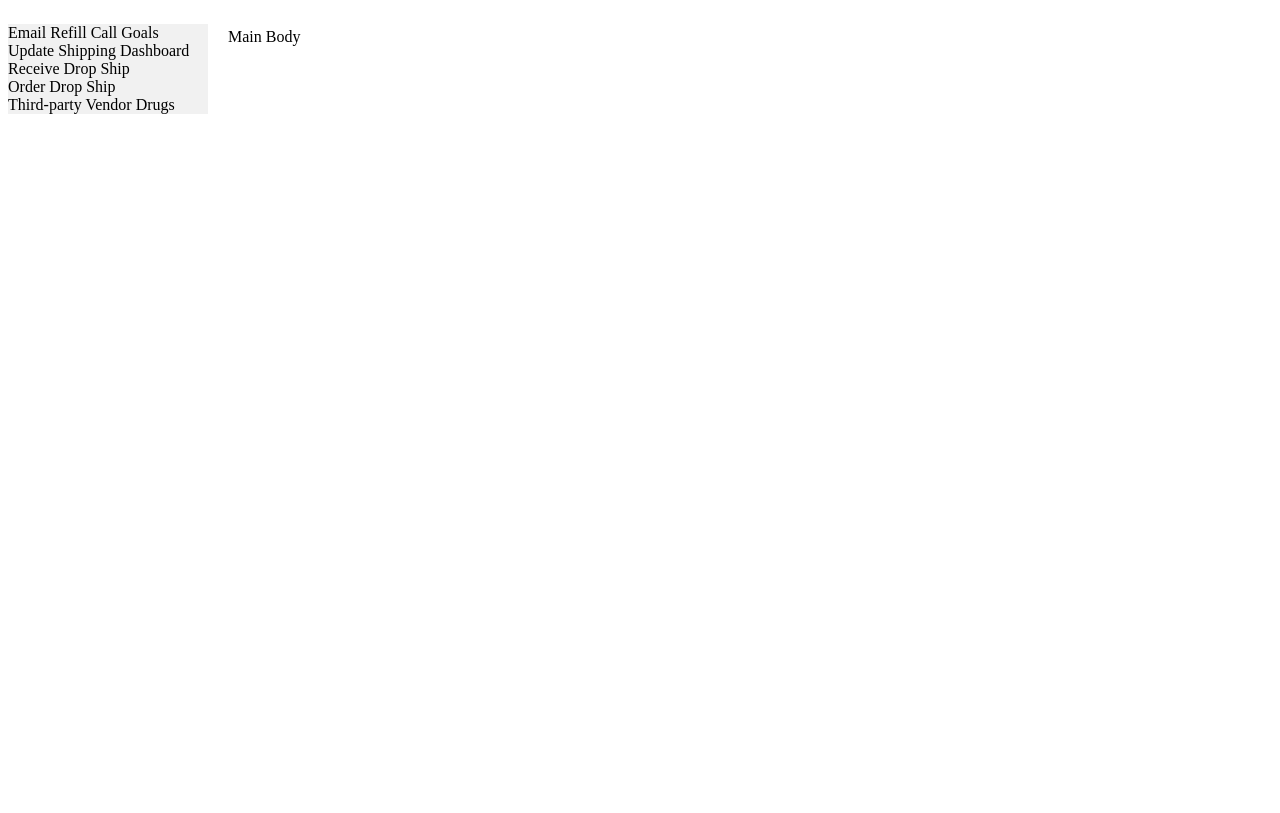
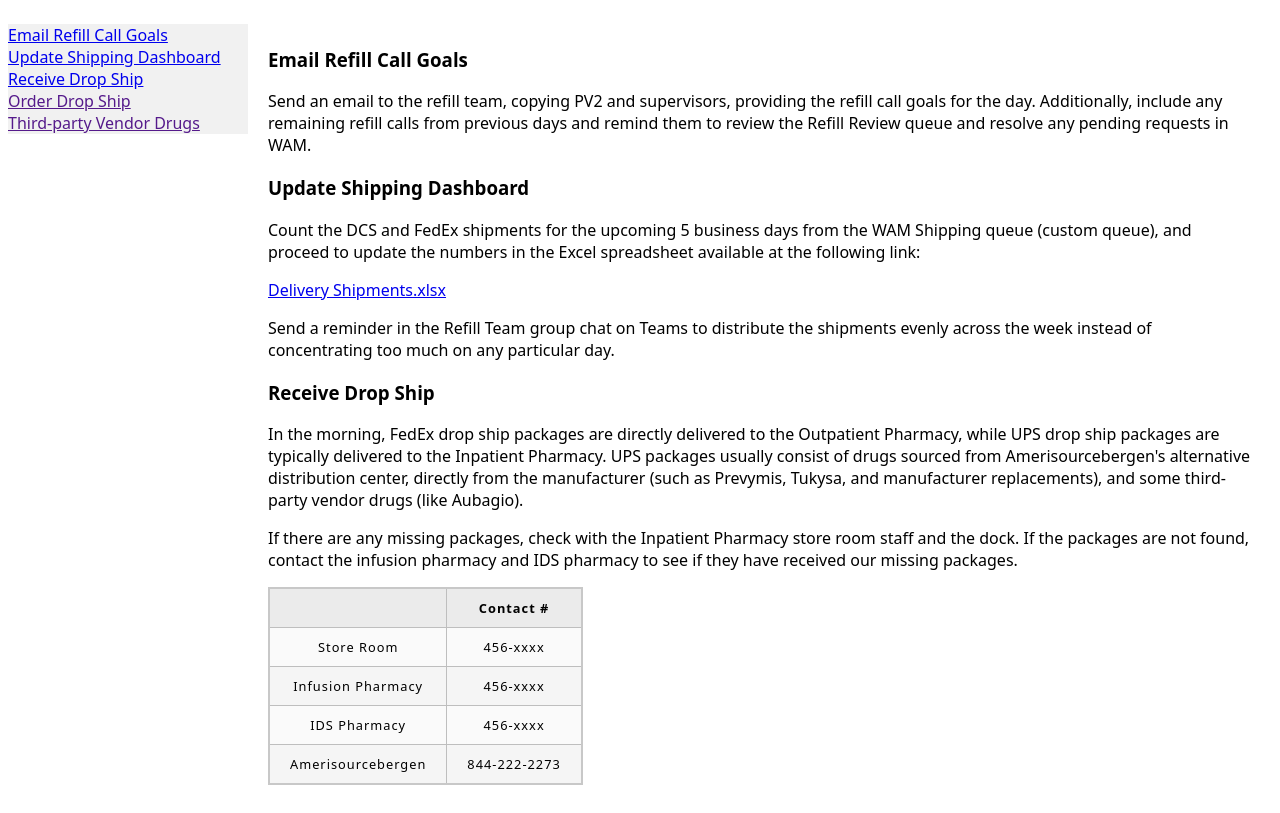
Before and after one commit to michael-hoang/pharmacy-tasks, a plain HTML site: page index.html in a window 1280 px wide. Drawn offline with Linux system fonts and the light colour scheme.

Commit message:
Add main content

```diff
--- a/css/style.css
+++ b/css/style.css
@@ -1,9 +1,13 @@
+html {
+    font-family: system-ui, "Segoe UI", Roboto, Helvetica, Arial, sans-serif, "Apple Color Emoji", "Segoe UI Emoji", "Segoe UI Symbol";
+}
+
 .container {
     display: flex;
 }
 
 .main-content {
-    margin-left: 200px;
+    margin-left: 240px;
     padding: 20px;
 }
 
@@ -14,5 +18,33 @@
     list-style-type: none;
     padding: 0;
     position: fixed;
-    width: 200px;
+    width: 240px;
 }
+
+table {
+    border-collapse: collapse;
+    border: 2px solid rgb(200,200,200);
+    letter-spacing: 1px;
+    font-size: 0.8rem;
+  }
+
+  td, th {
+    border: 1px solid rgb(190,190,190);
+    padding: 10px 20px;
+  }
+
+  th {
+    background-color: rgb(235,235,235);
+  }
+
+  td {
+    text-align: center;
+  }
+
+  tr:nth-child(even) td {
+    background-color: rgb(250,250,250);
+  }
+
+  tr:nth-child(odd) td {
+    background-color: rgb(245,245,245);
+  }
--- a/index.html
+++ b/index.html
@@ -11,15 +11,90 @@
   <div class="container">
     <aside>
       <ul id="sidebar">
-        <li>Email Refill Call Goals</li>
-        <li>Update Shipping Dashboard</li>
-        <li>Receive Drop Ship</li>
-        <li>Order Drop Ship</li>
-        <li>Third-party Vendor Drugs</li>
+        <a href="#refill-call-goals">
+          <li class="sidebar-items">Email Refill Call Goals</li>
+        </a>
+        <a href="#shipping-dashboard">
+          <li class="sidebar-items">Update Shipping Dashboard</li>
+        </a>
+        <a href="#receive-drop-ship">
+          <li class="sidebar-items">Receive Drop Ship</li>
+        </a>
+        <a href="">
+          <li class="sidebar-items">Order Drop Ship</li>
+        </a>
+        <a href="">
+          <li class="sidebar-items">Third-party Vendor Drugs</li>
+        </a>
       </ul>
     </aside>
     <main class="main-content">
-      Main Body
+
+      <div id="refill-call-goals">
+        <h3>Email Refill Call Goals</h3>
+        <p>
+          Send an email to the refill team, copying PV2 and supervisors,
+          providing the refill call goals for the day. Additionally, include
+          any remaining refill calls from previous days and remind them to
+          review the Refill Review queue and resolve any pending requests in WAM.
+        </p>
+      </div>
+
+      <div id="shipping-dashboard">
+        <h3>Update Shipping Dashboard</h3>
+        <p>Count the DCS and FedEx shipments for the upcoming 5 business days
+          from the WAM Shipping queue (custom queue), and proceed to update the
+          numbers in the Excel spreadsheet available at the following link:
+        </p>
+        <a href="https://healthuci-my.sharepoint.com/:x:/g/personal/chaconcg_hs_uci_edu/EX-5J79YhW5FmuK40rXEY4YBLt88n8CHwdeum7SV9ExMpQ?e=1ceII3">
+          Delivery Shipments.xlsx
+        </a>
+        <p>
+          Send a reminder in the Refill Team group chat on Teams to distribute
+          the shipments evenly across the week instead of concentrating too much
+          on any particular day.
+        </p>
+      </div>
+
+      <div id="receive-drop-ship">
+        <h3>Receive Drop Ship</h3>
+        <p>In the morning, FedEx drop ship packages are directly delivered to the
+          Outpatient Pharmacy, while UPS drop ship packages are typically
+          delivered to the Inpatient Pharmacy. UPS packages usually consist of
+          drugs sourced from Amerisourcebergen's alternative distribution center,
+          directly from the manufacturer (such as Prevymis, Tukysa, and
+          manufacturer replacements), and some third-party vendor drugs (like Aubagio).
+        </p>
+        <p>
+          If there are any missing packages, check with the Inpatient Pharmacy
+          store room staff and the dock. If the packages are not found, contact
+          the infusion pharmacy and IDS pharmacy to see if they have received
+          our missing packages.
+        </p>
+        <table>
+          <tr>
+            <th></th>
+            <th>Contact #</th>
+          </tr>
+          <tr>
+            <td>Store Room</td>
+            <td>456-xxxx</td>
+          </tr>
+          <tr>
+            <td>Infusion Pharmacy</td>
+            <td>456-xxxx</td>
+          </tr>
+          <tr>
+            <td>IDS Pharmacy</td>
+            <td>456-xxxx</td>
+          </tr>
+          <tr>
+            <td>Amerisourcebergen</td>
+            <td>844-222-2273</td>
+          </tr>
+        </table>
+      </div>
+
     </main>
   </div>
 </body>
```
